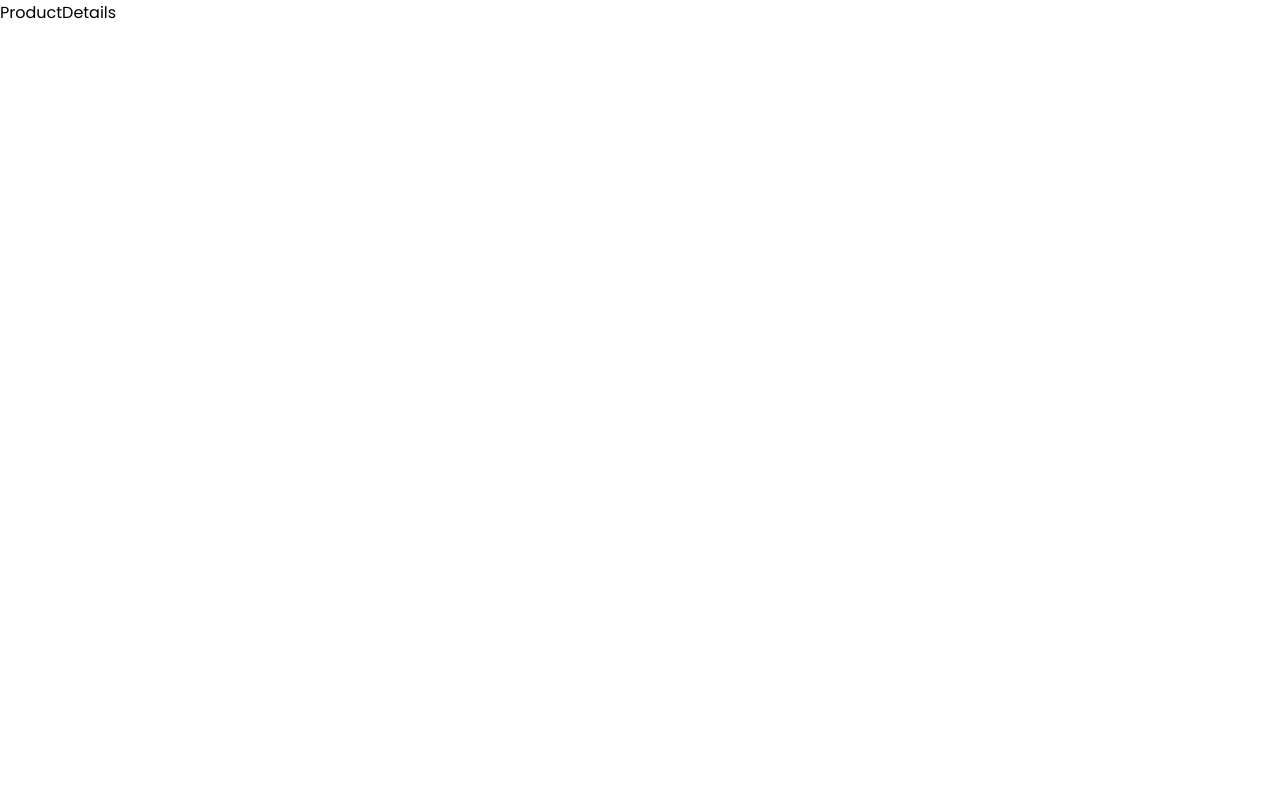
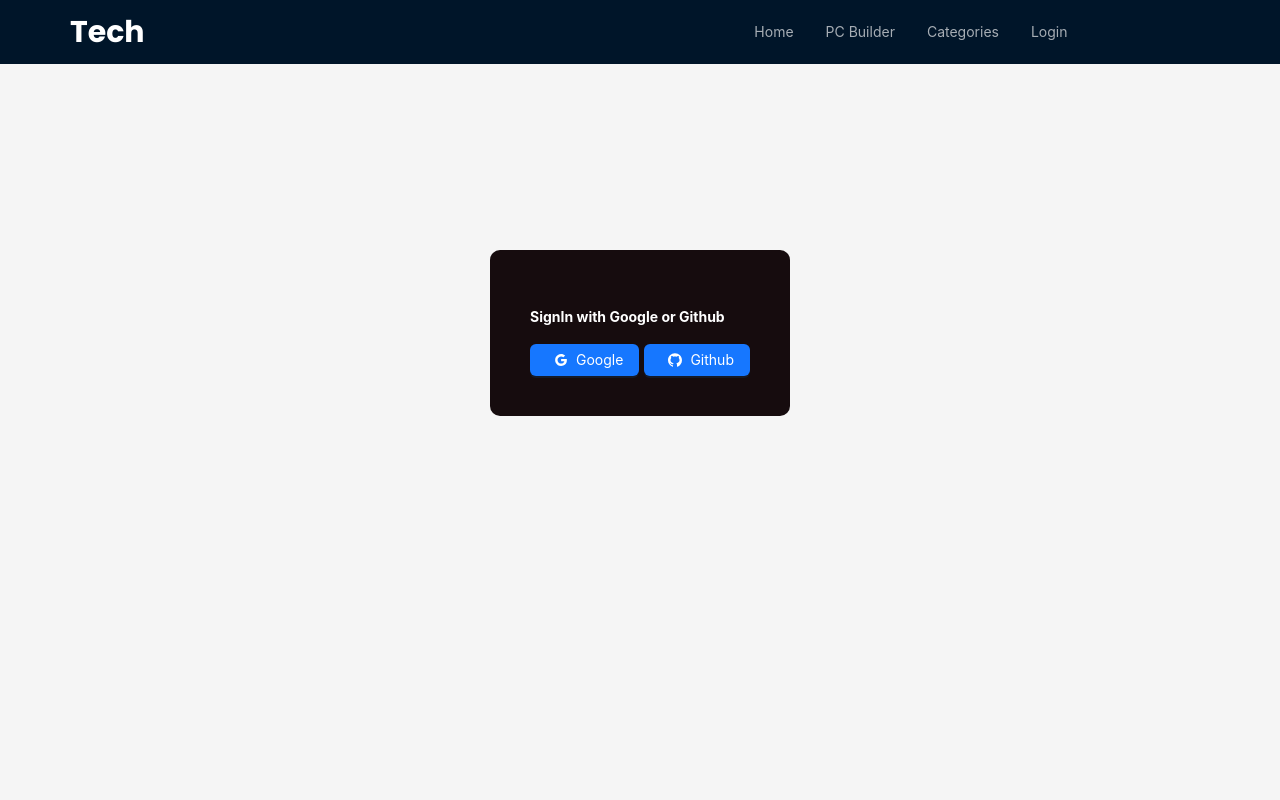
Before and after one commit to saharabanu/pc-builder, a Next.js app: page /login in a window 1280 px wide. Shown: the top 800 px of the page. Built offline with nearby package versions, Linux system fonts and the light colour scheme; no server answers.

Commit message:
[DONE] google and github login implemetation done

```diff
--- a/package.json
+++ b/package.json
@@ -13,6 +13,7 @@
     "eslint": "8.45.0",
     "eslint-config-next": "13.4.12",
     "next": "13.4.12",
+    "next-auth": "^4.22.3",
     "react": "18.2.0",
     "react-dom": "18.2.0"
   }
--- a/src/components/UI/AppNavbar.js
+++ b/src/components/UI/AppNavbar.js
@@ -8,9 +8,11 @@ import {
   UserOutlined,
 
 } from "@ant-design/icons";
+import { useSession, signOut } from 'next-auth/react';
 
 const AppNavbar = () => {
   const [visible, setVisible] = useState(false);
+  const { data: session } = useSession()
 
   const showDrawer = () => {
     setVisible(true);
@@ -66,6 +68,18 @@ const AppNavbar = () => {
             <Link href="/categories/others">Others</Link>
           </Menu.Item>
         </Menu.SubMenu>
+        {session?.user ? <>
+          <Button type="primary" danger onClick={() => signOut()} style={{marginTop:'20px'   }}>
+            Logout
+          </Button>
+          <h2 style={{   }}>{session?.user?.name}</h2>
+          </>
+         : <Menu.Item key="login">
+          <Link href="/login">Login</Link>
+        </Menu.Item>}
+
+
+
               {/* <Menu.Item key="4">
                 <Button type="primary" style={{ marginRight: "10px" }}>
                   Sign in
--- a/src/components/UI/ProductCard.js
+++ b/src/components/UI/ProductCard.js
@@ -1,10 +1,13 @@
 import { Card } from 'antd';
+import Link from 'next/link';
 const { Meta } = Card;
 
 const ProductCard = () => {
   return (
     <div>
 
+  <Link href= "/">
+  {/* href= {`/product/${news?.id}`} */}
   <Card
     hoverable
     style={{
@@ -18,6 +21,7 @@ const ProductCard = () => {
         <h5>$345</h5>
     </div>
   </Card>
+  </Link>
 
     </div>
   )
--- a/src/pages/[...productId].js
+++ /dev/null
@@ -1,9 +0,0 @@
-import React from 'react'
-
-const ProductDetails = () => {
-  return (
-    <div>ProductDetails</div>
-  )
-}
-
-export default ProductDetails
--- a/src/pages/_app.js
+++ b/src/pages/_app.js
@@ -1,9 +1,18 @@
-import '@/styles/globals.css'
+import '@/styles/globals.css';
+import { SessionProvider } from "next-auth/react"
 
 
 export default function MyApp({ Component, pageProps }) {
+  const getLayout = Component.getLayout || ((page) => page);
 
-  const getLayout = Component.getLayout || ((page) => page)
+  return (
+    <>
+      <SessionProvider session={pageProps.session}>
+            {getLayout(<Component {...pageProps} />)}
+          </SessionProvider>
 
-  return getLayout(<Component {...pageProps} />)
+    </>
+  )
+
+
 }
--- a/src/pages/index.js
+++ b/src/pages/index.js
@@ -1,5 +1,6 @@
 import RootLayout from '@/components/Layout/RootLayout';
 import Banner from '@/components/UI/Banner';
+import FeaturedCategories from '@/components/UI/FeaturedCategories';
 import FeaturedProduct from '@/components/UI/FeaturedProduct';
 
 
@@ -8,6 +9,7 @@ const HomePage = () => {
     <>
     <Banner/>
     <FeaturedProduct/>
+    <FeaturedCategories/>
 
     </>
   )
--- /dev/null
+++ b/src/pages/login.js
@@ -0,0 +1,42 @@
+import RootLayout from "@/components/Layout/RootLayout";
+import { Button } from "antd";
+import {
+    GoogleOutlined,GithubOutlined
+  } from '@ant-design/icons';
+import { signIn } from "next-auth/react";
+
+
+const LoginPage = () => {
+  return (
+    <div className="container-fluid">
+    <div style={{display:"flex", justifyContent:'center', alignItems:"center", padding:'10px 0px', fontWeight:'bold' }}>
+
+            <div style={{maxWidth:'500px', margin:'15% 0', background:"#160C0E", padding:'40px', borderRadius:"10px", color:"#fff"}}>
+                <h4>SignIn with Google or Github</h4>
+
+                <div>
+                <Button type="primary" onClick={()=> signIn('google',{
+            callbackUrl: "http://localhost:3000/"
+          })}> <GoogleOutlined /> Google</Button>
+                <Button type="primary" style={{marginLeft:'5px'}} onClick={()=> signIn('github',{
+            callbackUrl: "http://localhost:3000/"
+          })}>  <GithubOutlined />Github</Button>
+                </div>
+                {/* //<LogoutOutlined /> */}
+
+
+            </div>
+    </div>
+
+    </div>
+  )
+}
+
+export default LoginPage;
+LoginPage.getLayout = function getLayout(page) {
+    return (
+     <RootLayout>
+      {page}
+     </RootLayout>
+    )
+  }
```
Also changed, not shown: src/components/UI/FeaturedCategories.js (added, +31 -0 lines), src/components/UI/FeaturedProduct.js (+5 -4 lines), src/pages/api/auth/[...nextauth].js (added, +25 -0 lines), src/pages/product/[...productId].js (added, +17 -0 lines), src/pages/api/product.js (added), 2 other files (tests, documents, lock files or other folders).
